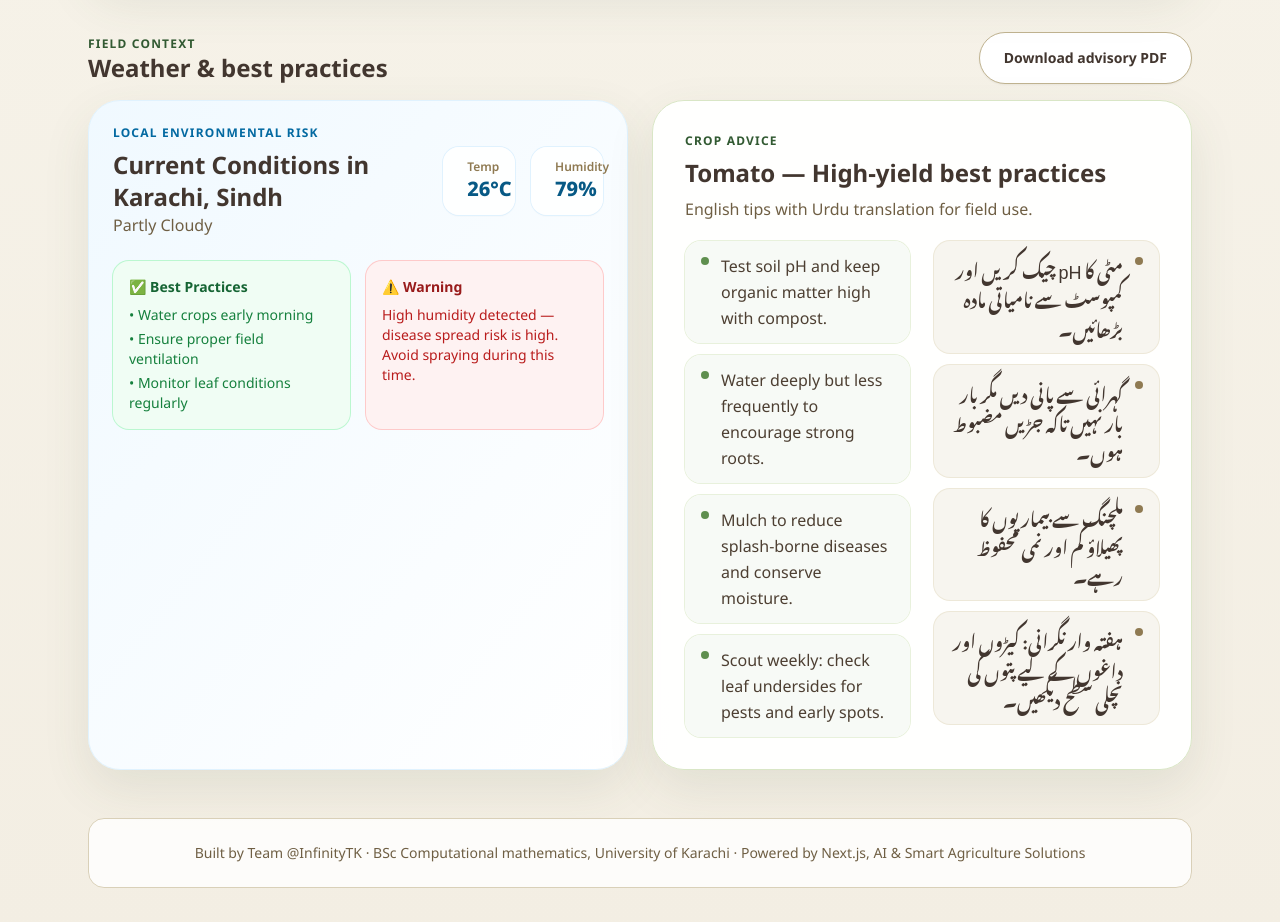
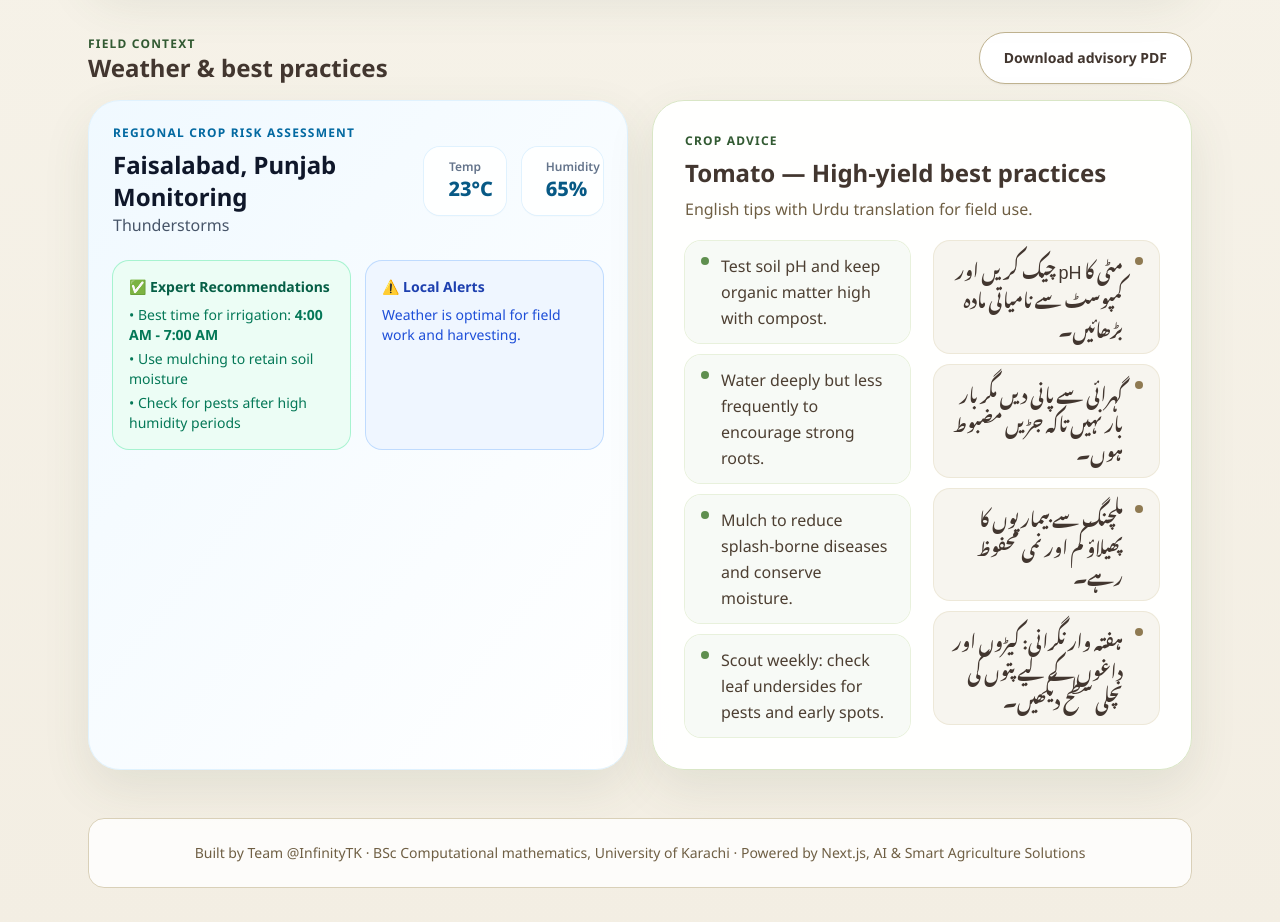
Before and after one commit to taimoor-khan-03/ai-kisan-agent, a Next.js app in the folder frontend/: page / in a window 1280 px wide. Shown: the part 840-1762 px from the top of the page. Built offline with nearby package versions, Linux system fonts and the light colour scheme; a web font is replaced by a local one.

Commit message:
path fixed

```diff
--- /dev/null
+++ b/frontend/app/api/report/route.ts
@@ -0,0 +1,124 @@
+import { NextResponse } from "next/server";
+import cropAdviceSample from "@/data/crop-advice-sample.json";
+import weatherSample from "@/data/weather-sample.json";
+import type { CropAdvice, WeatherSnapshot } from "@/types";
+
+function sanitizePdfText(text: string): string {
+  return text
+    .normalize("NFKD")
+    .replace(/[^\x20-\x7E]/g, "")
+    .replace(/\\/g, "\\\\")
+    .replace(/\(/g, "\\(")
+    .replace(/\)/g, "\\)");
+}
+
+function wrapPdfText(text: string, maxChars: number): string[] {
+  const words = text.split(/\s+/).filter(Boolean);
+  const lines: string[] = [];
+  let current = "";
+
+  for (const word of words) {
+    const next = current ? `${current} ${word}` : word;
+    if (next.length <= maxChars) {
+      current = next;
+      continue;
+    }
+
+    if (current) {
+      lines.push(current);
+    }
+    current = word;
+  }
+
+  if (current) {
+    lines.push(current);
+  }
+
+  return lines;
+}
+
+function createSimplePdf(title: string, lines: string[]): ArrayBuffer {
+  const contentLines: string[] = ["BT", "/F1 20 Tf", `1 0 0 1 50 790 Tm (${sanitizePdfText(title)}) Tj`];
+
+  let y = 760;
+  for (const line of lines) {
+    contentLines.push("/F1 11 Tf");
+    contentLines.push(`1 0 0 1 50 ${y} Tm (${sanitizePdfText(line)}) Tj`);
+    y -= 16;
+  }
+
+  contentLines.push("ET");
+  const stream = `${contentLines.join("\n")}\n`;
+
+  const objects = [
+    "1 0 obj\n<< /Type /Catalog /Pages 2 0 R >>\nendobj",
+    "2 0 obj\n<< /Type /Pages /Kids [3 0 R] /Count 1 >>\nendobj",
+    "3 0 obj\n<< /Type /Page /Parent 2 0 R /MediaBox [0 0 595 842] /Resources << /Font << /F1 5 0 R >> >> /Contents 4 0 R >>\nendobj",
+    `4 0 obj\n<< /Length ${stream.length} >>\nstream\n${stream}endstream\nendobj`,
+    "5 0 obj\n<< /Type /Font /Subtype /Type1 /BaseFont /Helvetica >>\nendobj",
+  ];
+
+  let pdf = "%PDF-1.4\n";
+  const offsets: number[] = [0];
+
+  for (const object of objects) {
+    offsets.push(pdf.length);
+    pdf += `${object}\n`;
+  }
+
+  const xrefStart = pdf.length;
+  pdf += `xref\n0 ${objects.length + 1}\n`;
+  pdf += "0000000000 65535 f \n";
+
+  for (let i = 1; i < offsets.length; i += 1) {
+    pdf += `${String(offsets[i]).padStart(10, "0")} 00000 n \n`;
+  }
+
+  pdf += `trailer\n<< /Size ${objects.length + 1} /Root 1 0 R >>\nstartxref\n${xrefStart}\n%%EOF`;
+
+  return new TextEncoder().encode(pdf).buffer;
+}
+
+function buildReportLines(weather: WeatherSnapshot, advice: CropAdvice): string[] {
+  const lines: string[] = [
+    "Generated from the live AI Crop Advisory app.",
+    `Created: ${new Date().toLocaleString("en-US", { hour12: false })}`,
+    "",
+    "Weather summary",
+    `Location: ${weather.locationLabel}`,
+    `Condition: ${weather.condition}`,
+    `Temperature: ${weather.temperatureC} C`,
+    `Humidity: ${weather.humidityPercent}%`,
+    "",
+    `Crop advice: ${advice.title}`,
+  ];
+
+  for (const item of advice.bestPractices) {
+    lines.push(...wrapPdfText(`- ${item}`, 78));
+  }
+
+  return lines;
+}
+
+export async function GET() {
+  try {
+    const weather = weatherSample as WeatherSnapshot;
+    const advice = cropAdviceSample as CropAdvice;
+    const pdf = createSimplePdf("AI Crop Advisory Report", buildReportLines(weather, advice));
+
+    return new NextResponse(pdf, {
+      status: 200,
+      headers: {
+        "Content-Type": "application/pdf",
+        "Content-Disposition": 'attachment; filename="crop-advisory-report.pdf"',
+        "Cache-Control": "no-store",
+      },
+    });
+  } catch (error) {
+    console.error("[api/report]", error);
+    return NextResponse.json(
+      { error: "Failed to generate PDF report." },
+      { status: 500 },
+    );
+  }
+}
--- a/frontend/app/page.tsx
+++ b/frontend/app/page.tsx
@@ -39,7 +39,7 @@ export default function HomePage() {
               <h2 className="text-2xl font-bold text-earth-900">Weather & best practices</h2>
               {/* <p className="text-earth-600">.</p> */}
             </div>
-            <PDFDownloadButton weather={weather} advice={advice} />
+            <PDFDownloadButton />
           </div>
           <div className="grid gap-6 lg:grid-cols-2">
             <WeatherCard weather={weather} />
--- a/frontend/components/WeatherCard.tsx
+++ b/frontend/components/WeatherCard.tsx
@@ -5,7 +5,9 @@ export type WeatherCardProps = {
 };
 
 export function WeatherCard({ weather }: WeatherCardProps) {
-  const isHighHumidity = weather.humidityPercent > 75;
+  // Pakistan-specific thresholds
+  const isHighHumidity = weather.humidityPercent > 70; // Common in Monsoon/Coastal areas
+  const isExtremeHeat = weather.temperatureC > 38;    // Heatwave threshold for crops like cotton/wheat
 
   return (
     <article className="animate-fade-in flex flex-col gap-6 rounded-[2rem] border border-sky-100 bg-gradient-to-br from-sky-50 to-white p-6 shadow-card">
@@ -14,24 +16,24 @@ export function WeatherCard({ weather }: WeatherCardProps) {
       <div className="flex flex-col gap-4 sm:flex-row sm:items-center sm:justify-between">
         <div>
           <p className="text-xs font-bold uppercase tracking-widest text-sky-700">
-            Local Environmental Risk
+            Regional Crop Risk Assessment
           </p>
-          <h3 className="mt-2 text-2xl font-bold text-earth-900">
-            Current Conditions in {weather.locationLabel}
+          <h3 className="mt-2 text-2xl font-bold text-slate-900">
+             {weather.locationLabel} Monitoring
           </h3>
-          <p className="text-earth-600 capitalize">{weather.condition}</p>
+          <p className="text-slate-600 capitalize">{weather.condition}</p>
         </div>
 
         <div className="grid grid-cols-2 gap-5 sm:gap-4">
           <div className="rounded-2xl bg-white/90 px-6 py-3 text-center shadow-sm ring-1 ring-sky-100">
-            <p className="text-xs font-semibold text-earth-500 text-center">Temp</p>
+            <p className="text-xs font-semibold text-slate-500">Temp</p>
             <p className="text-xl font-extrabold text-sky-800">
               {weather.temperatureC}°C
             </p>
           </div>
 
           <div className="rounded-2xl bg-white/90 px-6 py-3 text-center shadow-sm ring-1 ring-sky-100">
-            <p className="text-xs font-semibold text-earth-500">Humidity</p>
+            <p className="text-xs font-semibold text-slate-500">Humidity</p>
             <p className="text-xl font-extrabold text-sky-800">
               {weather.humidityPercent}%
             </p>
@@ -39,45 +41,47 @@ export function WeatherCard({ weather }: WeatherCardProps) {
         </div>
       </div>
 
-      {/* 🔥 NEW SECTION: Recommendations */}
+      {/* Recommendations Section */}
       <div className="grid gap-4 md:grid-cols-2">
 
-        {/* Best Practices */}
-        <div className="rounded-2xl bg-green-50 p-4 ring-1 ring-green-200">
-          <h4 className="text-sm font-bold text-green-800 mb-2">
-            ✅ Best Practices
+        {/* Local Best Practices */}
+        <div className="rounded-2xl bg-emerald-50 p-4 ring-1 ring-emerald-200">
+          <h4 className="text-sm font-bold text-emerald-800 mb-2">
+            ✅ Expert Recommendations
           </h4>
-          <ul className="text-sm text-green-700 space-y-1">
-            <li>• Water crops early morning</li>
-            <li>• Ensure proper field ventilation</li>
-            <li>• Monitor leaf conditions regularly</li>
+          <ul className="text-sm text-emerald-700 space-y-1">
+            <li>• Best time for irrigation: <strong>4:00 AM - 7:00 AM</strong></li>
+            <li>• Use mulching to retain soil moisture</li>
+            <li>• Check for pests after high humidity periods</li>
           </ul>
         </div>
 
-        {/* Warning */}
+        {/* Localized Warnings */}
         <div
           className={`rounded-2xl p-4 ring-1 ${
-            isHighHumidity
-              ? "bg-red-50 ring-red-200"
-              : "bg-yellow-50 ring-yellow-200"
+            isExtremeHeat || isHighHumidity
+              ? "bg-amber-50 ring-amber-200"
+              : "bg-blue-50 ring-blue-200"
           }`}
         >
           <h4
             className={`text-sm font-bold mb-2 ${
-              isHighHumidity ? "text-red-800" : "text-yellow-800"
+              isExtremeHeat || isHighHumidity ? "text-amber-800" : "text-blue-800"
             }`}
           >
-            ⚠️ Warning
+            ⚠️ Local Alerts
           </h4>
 
           <p
             className={`text-sm ${
-              isHighHumidity ? "text-red-700" : "text-yellow-700"
+              isExtremeHeat || isHighHumidity ? "text-amber-700" : "text-blue-700"
             }`}
           >
-            {isHighHumidity
-              ? "High humidity detected — disease spread risk is high. Avoid spraying during this time."
-              : "Weather is stable, but keep monitoring for sudden changes."}
+            {isExtremeHeat
+              ? "Extreme Heat Warning: Risk of wilting. Increase water frequency and avoid fertilizers today."
+              : isHighHumidity
+                ? "Monsoon-like humidity: High risk of fungal infections (Rust/Blight). Monitor leaves closely."
+                : "Weather is optimal for field work and harvesting."}
           </p>
         </div>
       </div>
--- a/frontend/data/weather-sample.json
+++ b/frontend/data/weather-sample.json
@@ -1,6 +1,8 @@
 {
-  "temperatureC": 26,
-  "humidityPercent": 79,
-  "condition": "Partly cloudy",
-  "locationLabel": "Karachi, Sindh"
+    "locationLabel": "Faisalabad, Punjab",
+    "temperatureC": 23,
+    "humidityPercent": 65,
+    "condition": "Thunderstorms",
+    "windSpeedKmH": 18,
+    "alert": "Hailstorm risk! Harvested wheat should be covered immediately."
 }
```
Also changed, not shown: frontend/components/PDFDownloadButton.tsx (+16 -112 lines), 1 other file (tests, documents, lock files or other folders).
